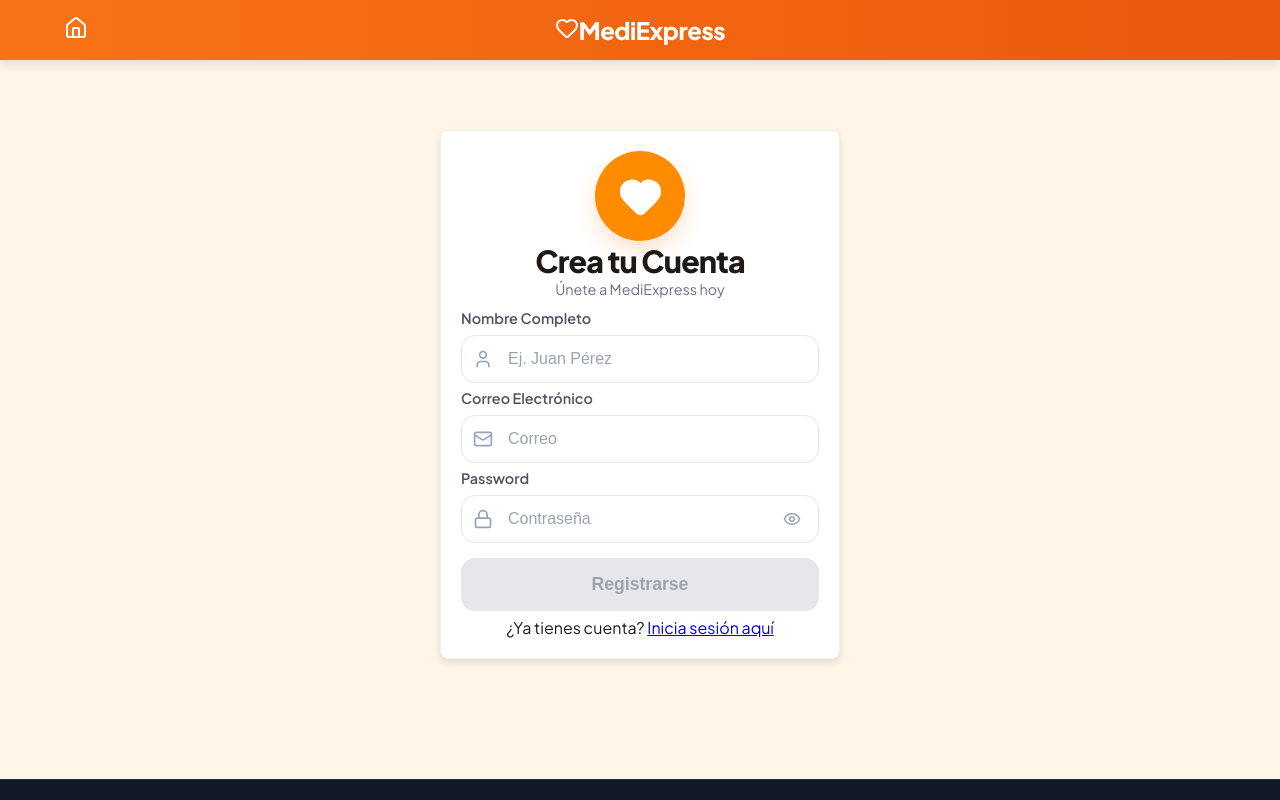
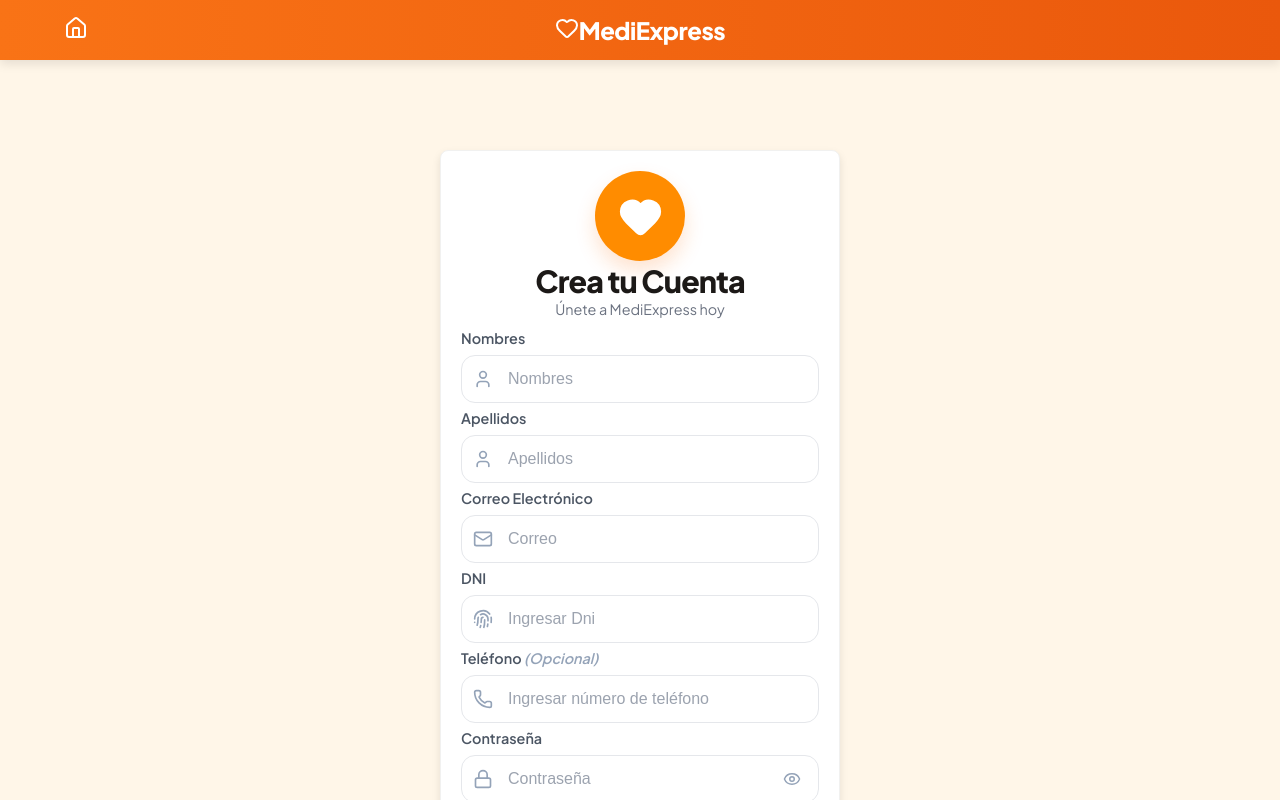
Before and after one commit to YormanCamposOrtiz/tareaIntegradorReact, a React (Vite) app: page /registro in a window 1280 px wide. Built offline with nearby package versions, Linux system fonts and the light colour scheme.

Commit message:
Actualizando registro

```diff
--- a/src/resources/static/Login.css
+++ b/src/resources/static/Login.css
@@ -15,7 +15,7 @@
   display: flex;
   align-items: center;
   justify-content: center;
-  padding: 20px;
+  padding: 40px 20px;
 }
 
 /* 2. La Tarjeta de Login */
--- a/src/resources/templates/Registro.tsx
+++ b/src/resources/templates/Registro.tsx
@@ -1,6 +1,6 @@
-import { useState } from "react";
+import { useState, useRef, useEffect } from "react";
 import { useNavigate, Link } from "react-router-dom";
-import { Lock, User, Heart, Home, Eye, EyeOff, Mail } from "lucide-react";
+import { Lock, User, Heart, Home, Eye, EyeOff, Mail, Fingerprint, Phone } from "lucide-react";
 
 import { Footer } from './fragments/Footer';
 import api from "../../api"; // Tu configuración de axios
@@ -11,12 +11,28 @@
 export function Registro() {
   const navigate = useNavigate();
   const [showPassword, setShowPassword] = useState(false);
+  const [showConfirmPassword, setShowConfirmPassword] = useState(false);
+
+  // Estado para controlar la visibilidad del cuadro flotante
+  const [showTooltip, setShowTooltip] = useState(false);
+
+  // Referencia para saber la posición exacta en pantalla del campo Password
+  const passwordInputRef = useRef<HTMLInputElement>(null);
+  const [tooltipCoords, setTooltipCoords] = useState({ top: 0, left: 0 });
+
+  // Estado del formulario vinculado a la BD y Spring
   const [formData, setFormData] = useState({
     nombre: "",
+    apellidos: "",
     correo: "",
+    dni: "",
+    telefono: "", // Opcional
     contrasena: "",
     rol: "Usuario"
   });
+
+  // Estado separado para confirmar la contraseña
+  const [confirmarContrasena, setConfirmarContrasena] = useState("");
   const [error, setError] = useState("");
 
   // Estado para rastrear qué requisitos se van cumpliendo en tiempo real
@@ -26,6 +42,28 @@
     number: false,
     specialChar: false,
   });
+  // Efecto para pintar el fondo de la pantalla sin romper otras vistas
+  useEffect(() => {
+    const originalBg = document.body.style.backgroundColor;
+    document.body.style.backgroundColor = "var(--bg-soft2)";
+
+    return () => {
+      document.body.style.backgroundColor = originalBg;
+    };
+  }, []);
+
+  // Función para capturar la posición del input al hacer focus
+  const handleFocus = () => {
+    if (passwordInputRef.current) {
+      const rect = passwordInputRef.current.getBoundingClientRect();
+      // Calculamos la posición a la derecha del input sumando el scroll actual de la página
+      setTooltipCoords({
+        top: rect.top + window.scrollY + rect.height / 2,
+        left: rect.right + window.scrollX + 15 // 15px de separación
+      });
+    }
+    setShowTooltip(true);
+  };
 
   // Función para validar la contraseña en tiempo real mientras se digita
   const handlePasswordChange = (password: string) => {
@@ -39,18 +77,24 @@
     });
   };
 
-  // 1. Validar criterios de contraseña
+  // Validar criterios de contraseña
   const esContrasenaValida =
     passwordCriteria.length &&
     passwordCriteria.uppercase &&
     passwordCriteria.number &&
     passwordCriteria.specialChar;
 
-  // 🔄 NUEVO: Validar que todos los campos requeridos estén llenos y limpios
+  // Validar que las dos contraseñas ingresadas sean idénticas
+  const contrasenasCoinciden = formData.contrasena === confirmarContrasena && confirmarContrasena !== "";
+
+  // Validar que todos los campos requeridos estén llenos y correctos
   const formularioCompleto =
     formData.nombre.trim() !== "" &&
+    formData.apellidos.trim() !== "" &&
     formData.correo.trim() !== "" &&
-    esContrasenaValida;
+    formData.dni.trim().length >= 8 &&
+    esContrasenaValida &&
+    contrasenasCoinciden;
 
   const handleSubmit = async (e: React.FormEvent) => {
     e.preventDefault();
@@ -63,7 +107,6 @@
 
     try {
       const response = await api.post('/auth/registro', formData);
-
       if (response.status === 200) {
         alert("¡Cuenta creada con éxito! Ahora puedes iniciar sesión.");
         navigate('/login');
@@ -111,16 +154,35 @@
 
             {/* CAMPO NOMBRE */}
             <div style={{ marginBottom: '6px' }}>
-              <label className="login-label">Nombre Completo</label>
+              <label className="login-label">Nombres</label>
               <div className="input-group">
                 <input
                   type="text"
                   className="login-input"
-                  placeholder="Ej. Juan Pérez"
+                  placeholder="Nombres"
                   value={formData.nombre}
                   onChange={(e) => {
                     const soloLetras = e.target.value.replace(/[^a-zA-ZáéíóúÁÉÍÓÚñÑ ]/g, "");
                     setFormData({ ...formData, nombre: soloLetras });
+                  }}
+                  required maxLength={60}
+                />
+                <User className="input-icon" />
+              </div>
+            </div>
+
+                        {/* CAMPO APELLIDOS */}
+            <div style={{ marginBottom: '6px' }}>
+              <label className="login-label">Apellidos</label>
+              <div className="input-group">
+                <input
+                  type="text"
+                  className="login-input"
+                  placeholder="Apellidos"
+                  value={formData.apellidos}
+                  onChange={(e) => {
+                    const soloLetras = e.target.value.replace(/[^a-zA-ZáéíóúÁÉÍÓÚñÑ ]/g, "");
+                    setFormData({ ...formData, apellidos: soloLetras });
                   }}
                   required maxLength={60}
                 />
@@ -138,25 +200,72 @@
                   placeholder="Correo"
                   value={formData.correo}
                   onChange={(e) => setFormData({...formData, correo: e.target.value})}
+                  required
                 />
                 <Mail className="input-icon" />
               </div>
             </div>
-            <label className="login-label">Password</label>
 
-            <div className="input-group relative mb-4">
+            {/* CAMPO: DNI */}
+            <div style={{ marginBottom: '6px' }}>
+              <label className="login-label">DNI</label>
+              <div className="input-group">
                 <input
+                  type="text"
+                  className="login-input"
+                  placeholder="Ingresar Dni"
+                  value={formData.dni}
+                  onChange={(e) => {
+                    const soloNumeros = e.target.value.replace(/\D/g, "");
+                    setFormData({ ...formData, dni: soloNumeros });
+                  }}
+                  required
+                  maxLength={8}
+                />
+                <Fingerprint className="input-icon" />
+              </div>
+            </div>
+
+            {/* CAMPO: TELÉFONO */}
+            <div style={{ marginBottom: '6px' }}>
+              <label className="login-label">Teléfono <span className="text-gray-400 font-normal text-xs">(Opcional)</span></label>
+              <div className="input-group">
+                <input
+                  type="text"
+                  className="login-input"
+                  placeholder="Ingresar número de teléfono"
+                  value={formData.telefono}
+                  onChange={(e) => {
+                    let valor = e.target.value.replace(/\D/g, "");
+                    if (valor.length > 0 && valor[0] !== '9') {
+                      valor = '';
+                    }
+                    if (valor.length <= 9) {
+                      setFormData({ ...formData, telefono: valor });
+                    }
+                  }}
+                />
+                <Phone className="input-icon" />
+              </div>
+            </div>
+
+            {/* CAMPO PASSWORD */}
+            <div style={{ marginBottom: '6px' }}>
+              <label className="login-label">Contraseña</label>
+              <div className="input-group relative">
+                <input
+                  ref={passwordInputRef}
                   type={showPassword ? "text" : "password"}
                   className="login-input w-full"
-                  style={{ paddingRight: '45px' }} // Espacio para que el texto no tape el ojo
+                  style={{ paddingRight: '45px' }}
                   placeholder="Contraseña"
                   value={formData.contrasena}
                   onChange={(e) => handlePasswordChange(e.target.value)}
+                  onFocus={handleFocus}
+                  onBlur={() => setShowTooltip(false)}
                   required
                 />
-
                 <Lock className="input-icon" />
-
                 <button
                   type="button"
                   onClick={() => setShowPassword(!showPassword)}
@@ -166,26 +275,41 @@
                   {showPassword ? <EyeOff size={18} /> : <Eye size={18} />}
                 </button>
               </div>
+            </div>
 
-              {/* CRITERIOS DE CONTRASEÑA EN TAMAÑO REDUCIDO */}
-                    {formData.contrasena.length > 0 && (
-                        <div className="password-criteria mb-4 text-left text-[11px] space-y-0.5 bg-gray-50/50 p-1.5 rounded border border-gray-100/50">
-                            <p className={`${passwordCriteria.length ? "text-green-600 font-medium" : "text-gray-400"} flex items-center gap-1`}>
-                                <span>{passwordCriteria.length ? "✓" : "○"}</span> Mínimo 8 caracteres
+            {/* CAMPO CONFIRMAR PASSWORD */}
+            <div style={{ marginBottom: '6px' }}>
+              <label className="login-label">Confirmar Contraseña</label>
+              <div className="input-group relative">
+                <input
+                  type={showConfirmPassword ? "text" : "password"}
+                  className="login-input w-full"
+                  style={{ paddingRight: '45px' }}
+                  placeholder="Repetir contraseña"
+                  value={confirmarContrasena}
+                  onChange={(e) => setConfirmarContrasena(e.target.value)}
+                  required
+                />
+                <Lock className="input-icon" />
+                <button
+                  type="button"
+                  onClick={() => setShowConfirmPassword(!showConfirmPassword)}
+                  className="absolute right-3 top-1/2 -translate-y-1/2 text-gray-400 hover:text-orange-500 transition-colors"
+                  style={{ background: 'none', border: 'none', cursor: 'pointer', display: 'flex' }}
+                >
+                  {showConfirmPassword ? <EyeOff size={18} /> : <Eye size={18} />}
+                </button>
+              </div>
+
+              {/* Mensaje sutil debajo de confirmar contraseña */}
+              {confirmarContrasena.length > 0 && (
+                <p className={`${contrasenasCoinciden ? "text-green-600" : "text-red-500"} text-left text-[11px] mt-1 ml-1 font-medium`}>
+                  {contrasenasCoinciden ? "" : "✕ Las contraseñas no coinciden."}
                 </p>
-                            <p className={`${passwordCriteria.uppercase ? "text-green-600 font-medium" : "text-gray-400"} flex items-center gap-1`}>
-                                <span>{passwordCriteria.uppercase ? "✓" : "○"}</span> Al menos una mayúscula
-                            </p>
-                            <p className={`${passwordCriteria.number ? "text-green-600 font-medium" : "text-gray-400"} flex items-center gap-1`}>
-                                <span>{passwordCriteria.number ? "✓" : "○"}</span> Al menos un número
-                            </p>
-                            <p className={`${passwordCriteria.specialChar ? "text-green-600 font-medium" : "text-gray-400"} flex items-center gap-1`}>
-                                <span>{passwordCriteria.specialChar ? "✓" : "○"}</span> Al menos un signo (@$!%*?&.)
-                            </p>
+              )}
             </div>
-                    )}
 
-            {/* 🔄 CAMBIO: Ahora evalúa "formularioCompleto" en lugar de solo la contraseña */}
+            {/* BOTÓN REGISTRARSE */}
             <button
               type="submit"
               disabled={!formularioCompleto}
@@ -210,6 +334,45 @@
         </div>
       </main>
 
+      {/* 🌟 TOOLTIP FLOTANTE ABSOLUTO CON RESPECTO A LA PANTALLA (FIXED) 🌟 */}
+      {showTooltip && (
+        <div
+          style={{
+            position: 'fixed',
+            top: `${tooltipCoords.top}px`,
+            left: `${tooltipCoords.left}px`,
+            transform: 'translateY(-50%)',
+            zIndex: 99999, // Prioridad total sobre cualquier contenedor
+            width: '290px',
+            backgroundColor: '#edf2f7', // Gris exacto de la referencia
+            padding: '16px',
+            borderRadius: '14px',
+            boxShadow: '0 20px 25px -5px rgba(0, 0, 0, 0.15), 0 10px 10px -5px rgba(0, 0, 0, 0.05)',
+            border: '1px solid #e2e8f0',
+            textAlign: 'left',
+            pointerEvents: 'none' // Evita interferir con el mouse del usuario
+          }}
+        >
+          <p style={{ color: '#4a5568', fontWeight: '600', marginBottom: '8px', fontSize: '13px' }}>
+            La contraseña debe cumplir:
+          </p>
+          <div style={{ display: 'flex', flexDirection: 'column', gap: '6px', fontSize: '12px' }}>
+            <p style={{ color: passwordCriteria.length ? '#16a34a' : '#dc2626', fontWeight: '500', display: 'flex', alignItems: 'center', gap: '6px' }}>
+              <span>{passwordCriteria.length ? "✓" : "✕"}</span> Mínimo 8 caracteres.
+            </p>
+            <p style={{ color: passwordCriteria.uppercase ? '#16a34a' : '#dc2626', fontWeight: '500', display: 'flex', alignItems: 'center', gap: '6px' }}>
+              <span>{passwordCriteria.uppercase ? "✓" : "✕"}</span> Al menos una mayúscula.
+            </p>
+            <p style={{ color: passwordCriteria.number ? '#16a34a' : '#dc2626', fontWeight: '500', display: 'flex', alignItems: 'center', gap: '6px' }}>
+              <span>{passwordCriteria.number ? "✓" : "✕"}</span> Al menos un número.
+            </p>
+            <p style={{ color: passwordCriteria.specialChar ? '#16a34a' : '#dc2626', fontWeight: '500', display: 'flex', alignItems: 'center', gap: '6px' }}>
+              <span>{passwordCriteria.specialChar ? "✓" : "✕"}</span> Al menos un signo (@$!%*?&.).
+            </p>
+          </div>
+        </div>
+      )}
+
       {/* FOOTER REUTILIZADO */}
       <Footer/>
     </div>
```
Lines whose indentation alone changed are shown as unchanged.
